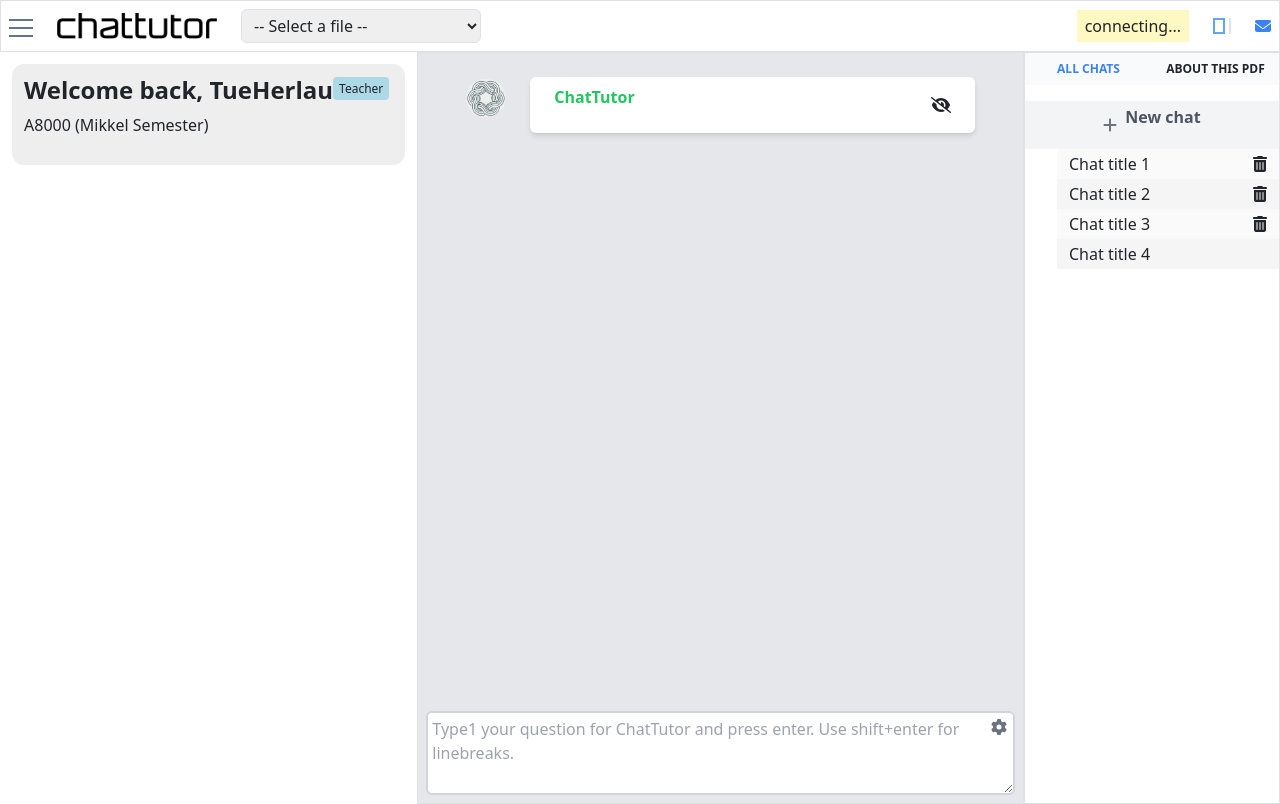
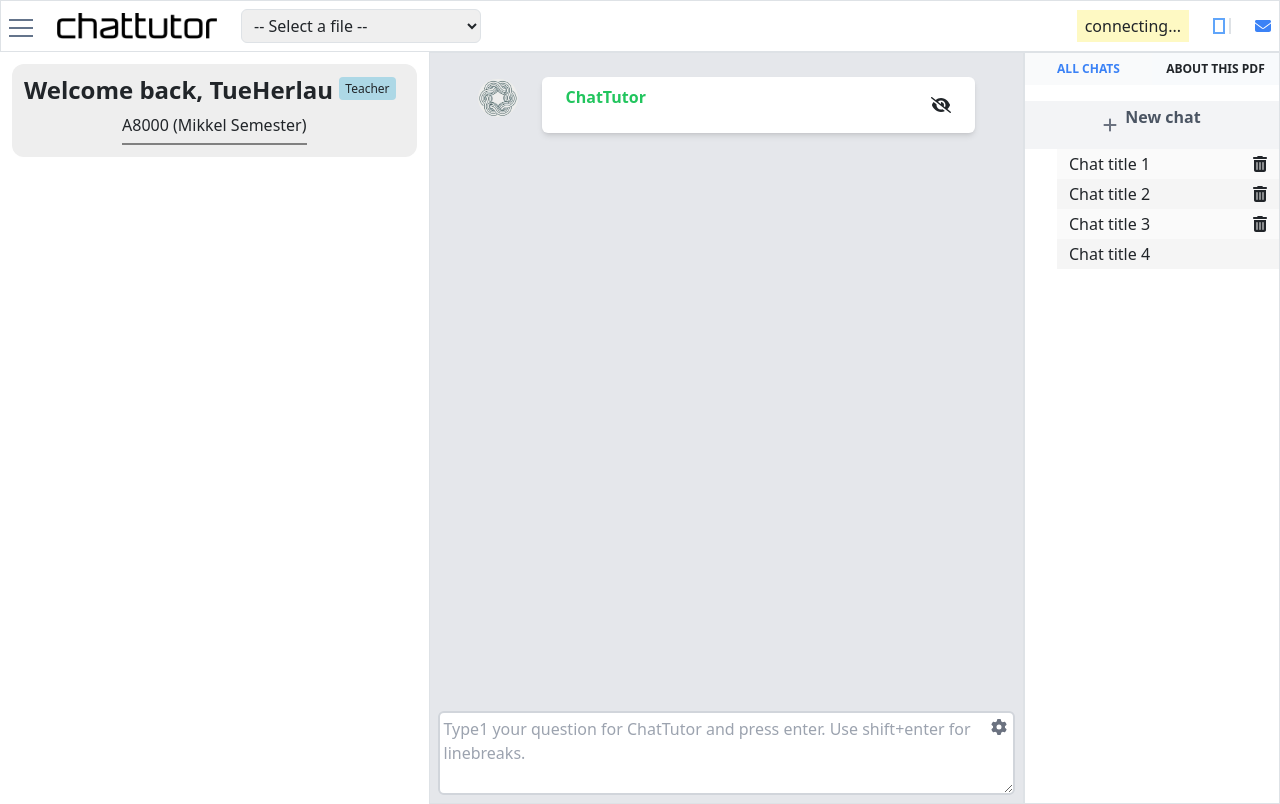
Before and after one commit to sudhansom/chattutor-react, a React (Vite) app: page / in a window 1280 px wide. Built offline with nearby package versions, Linux system fonts and the light colour scheme.

Commit message:
fix styling for selcome text

```diff
--- a/src/components/WelcomeText.jsx
+++ b/src/components/WelcomeText.jsx
@@ -3,7 +3,7 @@
 const WelcomeText = () => {
   return (
       <div className="welcome-text">
-        <h2>Welcome back, TueHerlau<sup><span>Teacher</span></sup></h2>
+        <h2>Welcome back, TueHerlau <sup><span>Teacher</span></sup></h2>
         <p>A8000 (Mikkel Semester)</p>
       </div>
   );
--- a/src/index.css
+++ b/src/index.css
@@ -48,9 +48,9 @@
   padding:12px;
   margin: 12px;
   border-radius: 12px;
+  text-align:center;
 }
 .welcome-text h2 {
-  text-align: center;
   font-size: 24px;
   font-weight: bold;
 }
@@ -60,7 +60,13 @@
   background: lightblue;
   padding: 3px 6px;
   border-radius: 4px;
-  margin-right: 4px;;
+  margin-right: 9px;;
+}
+.welcome-text p {
+  display: inline-block;
+  margin: auto;
+  padding: 0 0 6px;
+  border-bottom: 2px solid gray;
 }
 
 @media (prefers-color-scheme: light) {
```
